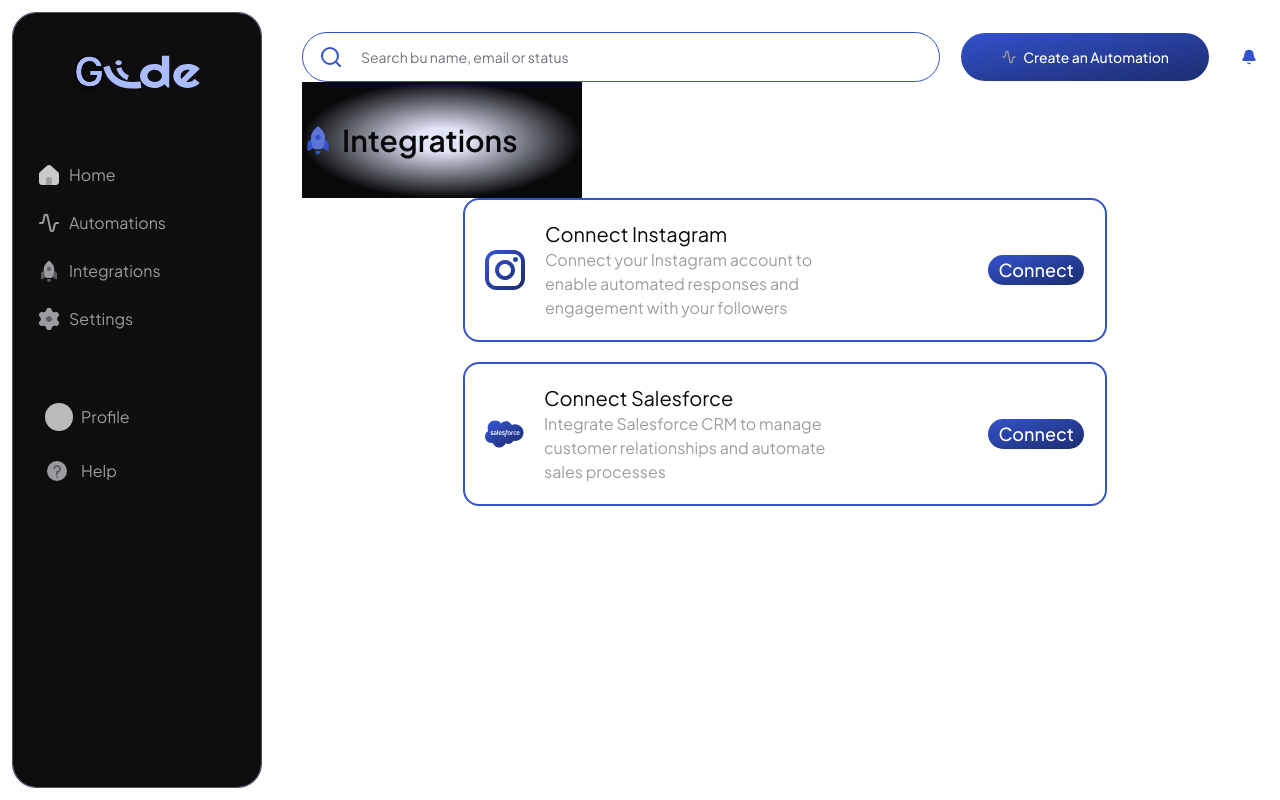
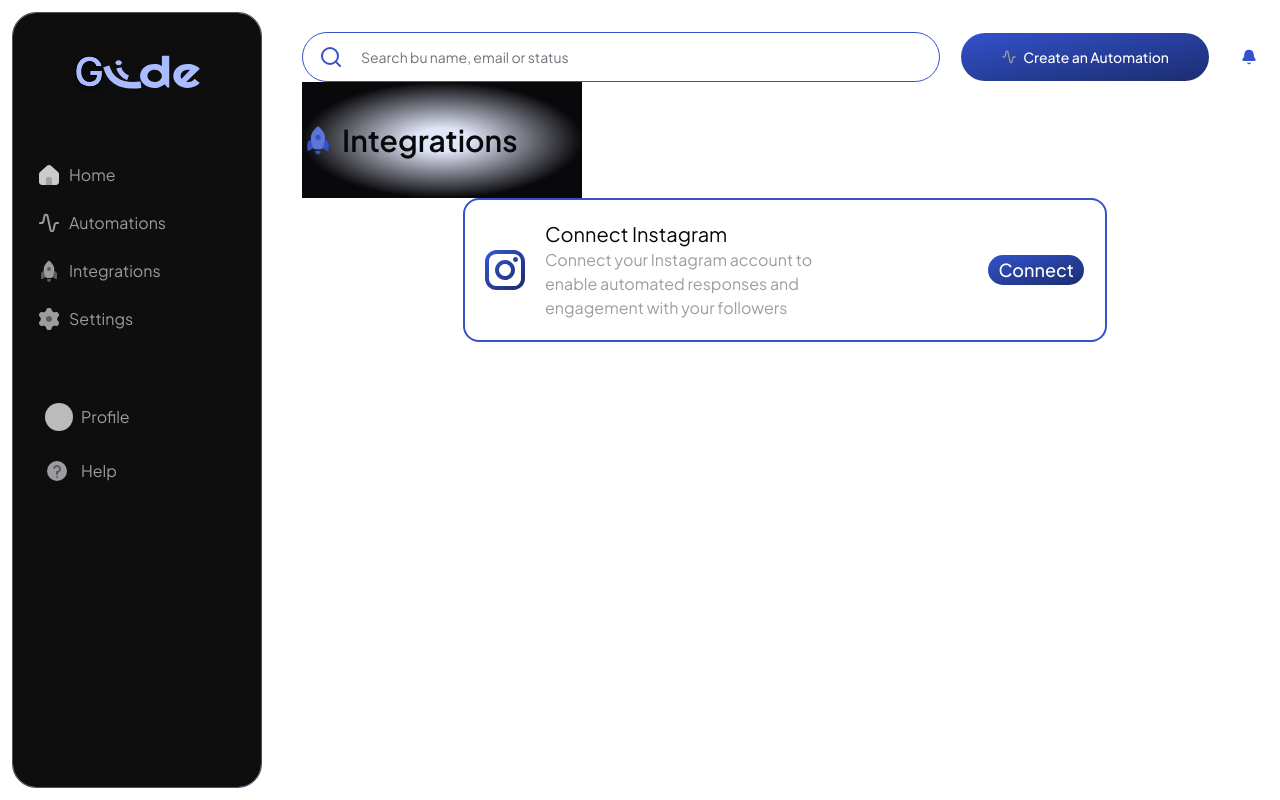
Before and after one commit to ChinmayDaroliya/Glide, a Next.js app: page /dashboard/1/integrations in a window 1280 px wide. Built offline with nearby package versions, Linux system fonts and the light colour scheme; no server answers; the database is empty; sample sign-in values are in the browser's storage; some icons are missing.

Commit message:
removed salesforce option in integrations

```diff
--- a/src/app/callback/instagram/page.tsx
+++ b/src/app/callback/instagram/page.tsx
@@ -9,21 +9,44 @@ type Props = {
 
 const Page = async({searchParams:{code}}: Props) => {
 
+    console.log("OAuth Callback: Received code:", code ? "YES" : "NO")
+
     // Check if user is authenticated
     const user = await currentUser()
     if (!user) {
+        console.log("OAuth Callback: No user authenticated, redirecting to sign-in")
         return redirect('/sign-in')
     }
 
+    console.log("OAuth Callback: User authenticated:", user.id)
+
     if(code){
-        console.log(code)
-        const integrationResult = await onIntegrate(code.split("#_")[0], user.id)
-        if(integrationResult.status === 200){
-            const fullName = integrationResult.data?.firstname + (integrationResult.data?.lastname ? integrationResult.data.lastname : '')
-            return redirect(`/dashboard/${fullName}/integrations`)
+        console.log("OAuth Callback: Processing integration with code:", code.substring(0, 20) + "...")
+        try {
+            const integrationResult = await onIntegrate(code.split("#_")[0], user.id)
+            console.log("OAuth Callback: Integration result status:", integrationResult.status)
+
+            if(integrationResult.status === 200){
+                console.log("OAuth Callback: Integration result data:", JSON.stringify(integrationResult.data, null, 2))
+                const firstName = integrationResult.data?.firstname
+                const lastName = integrationResult.data?.lastname
+                console.log("OAuth Callback: Firstname:", firstName, "Lastname:", lastName)
+                const fullName = firstName + (lastName ? lastName : '')
+                console.log("OAuth Callback: Constructed fullName:", fullName)
+                const redirectUrl = `/dashboard/${fullName}/integrations`
+                console.log("OAuth Callback: Final redirect URL:", redirectUrl)
+                return redirect(redirectUrl)
+            } else {
+                console.log("OAuth Callback: Integration failed with status:", integrationResult.status)
+            }
+        } catch (error) {
+            console.log("OAuth Callback: Error during integration:", error)
         }
+    } else {
+        console.log("OAuth Callback: No code received, redirecting to dashboard")
     }
 
+    console.log("OAuth Callback: Fallback redirect to dashboard")
     return redirect('/dashboard')
 }
 
--- a/src/constants/integrations.tsx
+++ b/src/constants/integrations.tsx
@@ -14,10 +14,11 @@ export const INTEGRATION_CARD: Props[] = [
         description: 'Connect your Instagram account to enable automated responses and engagement with your followers',
         icon: <InstagramDuoToneBlue/>,
         strategy: 'INSTAGRAM',
-    },{
-        title: 'Connect Salesforce',
-        description: 'Integrate Salesforce CRM to manage customer relationships and automate sales processes',
-        icon: <SalesForceDuoToneBlue/>,
-        strategy: 'CRM',
-    }
+    },
+// {
+//         title: 'Connect Salesforce',
+//         description: 'Integrate Salesforce CRM to manage customer relationships and automate sales processes',
+//         icon: <SalesForceDuoToneBlue/>,
+//         strategy: 'CRM',
+//     }
 ]
```
Also changed, not shown: src/actions/integrations/index.ts (+12 -4 lines).
